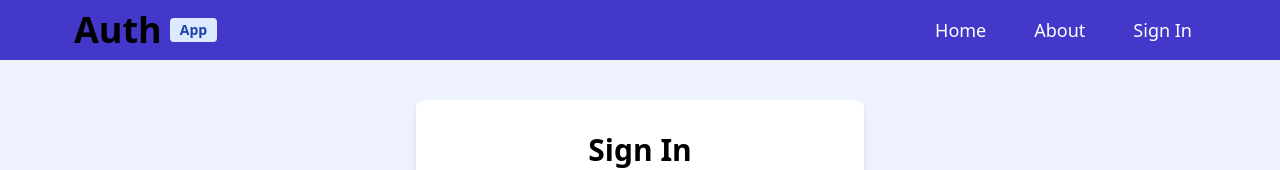
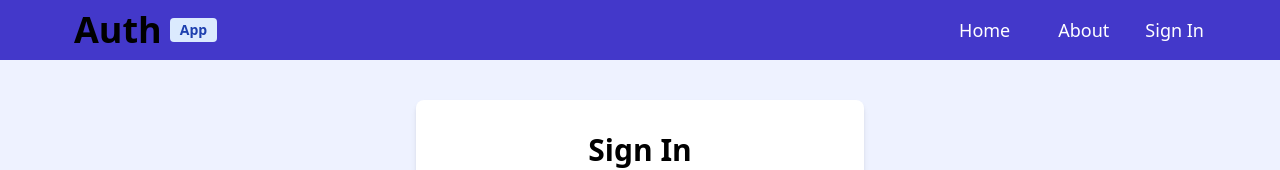
Before and after one commit to DexTerMtor-Rahul/Authentication-App, a React (Vite) app in the folder client/: page /sign-in in a window 1280 px wide. Shown: the top 170 px of the page. Built offline with nearby package versions, Linux system fonts and the light colour scheme; no server answers.

Commit message:
update header component and make profile private using route

```diff
--- a/client/src/App.jsx
+++ b/client/src/App.jsx
@@ -5,6 +5,7 @@
 import SignIn from "./pages/SignIn";
 import SignUp from "./pages/SignUp";
 import Header from "./components/Header";
+import PrivateRoute from "./components/PrivateRoute";
 
 export default function App() {
   return (
@@ -13,7 +14,11 @@
       <Routes>
         <Route path="/" element={<Home />} />
         <Route path="/about" element={<About />} />
-        <Route path="/profile" element={<Profile />} />
+
+        <Route element={<PrivateRoute />}>
+          <Route path="/profile" element={<Profile />} />
+        </Route>
+
         <Route path="/sign-in" element={<SignIn />} />
         <Route path="/sign-up" element={<SignUp />} />
       </Routes>
--- a/client/src/components/Header.jsx
+++ b/client/src/components/Header.jsx
@@ -1,6 +1,9 @@
 import { Link } from "react-router-dom";
+import { useSelector } from "react-redux";
 
 export default function Header() {
+  const { currentUser } = useSelector((state) => state.user);
+
   return (
     <>
       <div className="bg-indigo-700">
@@ -26,8 +29,16 @@
                 <li className="px-3">About</li>
               </Link>
 
-              <Link to="/sign-in">
-                <li className="px-3">Sign In</li>
+              <Link to="/profile">
+                {currentUser ? (
+                  <img
+                    src={currentUser.profilePicture}
+                    alt="profile"
+                    className="h-8 w-8 rounded-full object-cover"
+                  />
+                ) : (
+                  <li>Sign In</li>
+                )}
               </Link>
             </ul>
           </div>
--- a/client/src/components/OAuth.jsx
+++ b/client/src/components/OAuth.jsx
@@ -2,16 +2,17 @@
 import { app } from "../firebase";
 import { useDispatch } from "react-redux";
 import { signInSuccess } from "../redux/user/userSlice";
+import { useNavigate } from "react-router-dom";
 
 export default function OAuth() {
   const dispatch = useDispatch();
-
+  const navigate = useNavigate();
   const handleGoogleClick = async () => {
     try {
       const provider = new GoogleAuthProvider();
       const auth = getAuth(app);
+
       const result = await signInWithPopup(auth, provider);
-
       const res = await fetch("/api/auth/google", {
         method: "POST",
         headers: {
@@ -25,8 +26,9 @@
       });
       const data = await res.json();
       dispatch(signInSuccess(data));
-    } catch (err) {
-      console.log("Could not connect with Google", err);
+      navigate("/");
+    } catch (error) {
+      console.log("could not login with google", error);
     }
   };
   return (
--- /dev/null
+++ b/client/src/components/PrivateRoute.jsx
@@ -0,0 +1,8 @@
+import { useSelector } from "react-redux";
+import { Outlet, Navigate } from "react-router-dom";
+
+export default function PrivateRoute() {
+  const { currentUser } = useSelector((state) => state.user);
+
+  return currentUser ? <Outlet /> : <Navigate to="/sign-in" />;
+}
```
Also changed, not shown: 1 other file (tests, documents, lock files or other folders).
